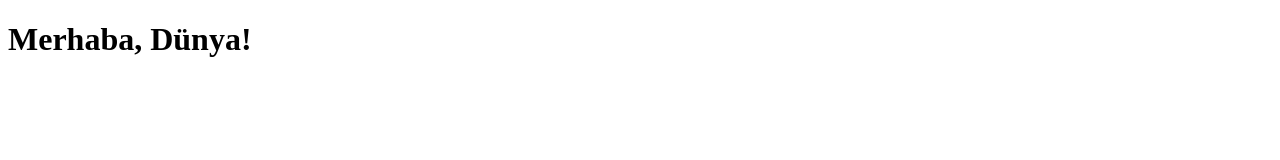
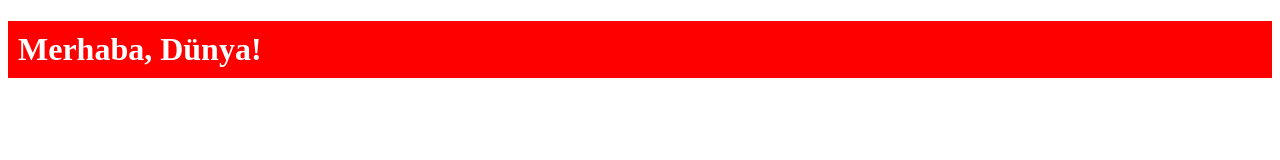
Before and after one commit to ibrahimcangok/IDM_Project, a plain HTML site: page index.html in a window 1280 px wide. Drawn offline with Linux system fonts and the light colour scheme.

Commit message:
second commit

```diff
--- a/index.html
+++ b/index.html
@@ -4,9 +4,12 @@
     <meta charset="UTF-8">
     <meta name="viewport" content="width=device-width, initial-scale=1.0">
     <title>Merhaba, Dünya!</title>
+    <!-- Harici CSS dosyasını bağla -->
+    <link rel="stylesheet" type="text/css" href="style.css">
 </head>
 <body>
 
+    <!-- h1 etiketi stilini kullan -->
     <h1>Merhaba, Dünya!</h1>
 
 </body>
--- /dev/null
+++ b/style.css
@@ -0,0 +1,7 @@
+/* style.css */
+
+h1 {
+    background-color: red;
+    color: white; /* Yazı rengini beyaz yapmak için */
+    padding: 10px; /* Opsiyonel: Yazıyı içeride daha güzel görüntülemek için padding ekleyebilirsiniz */
+}
```
